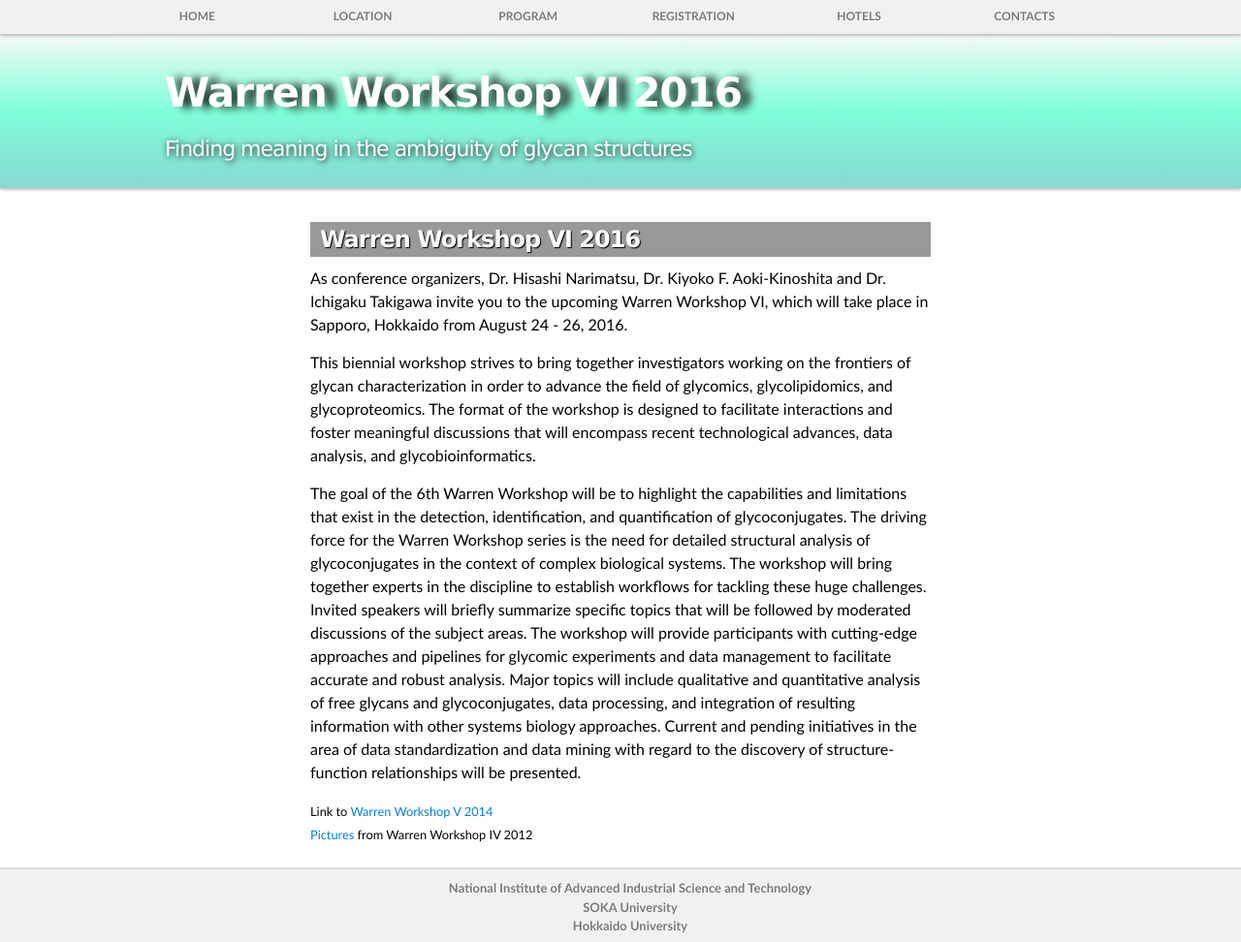
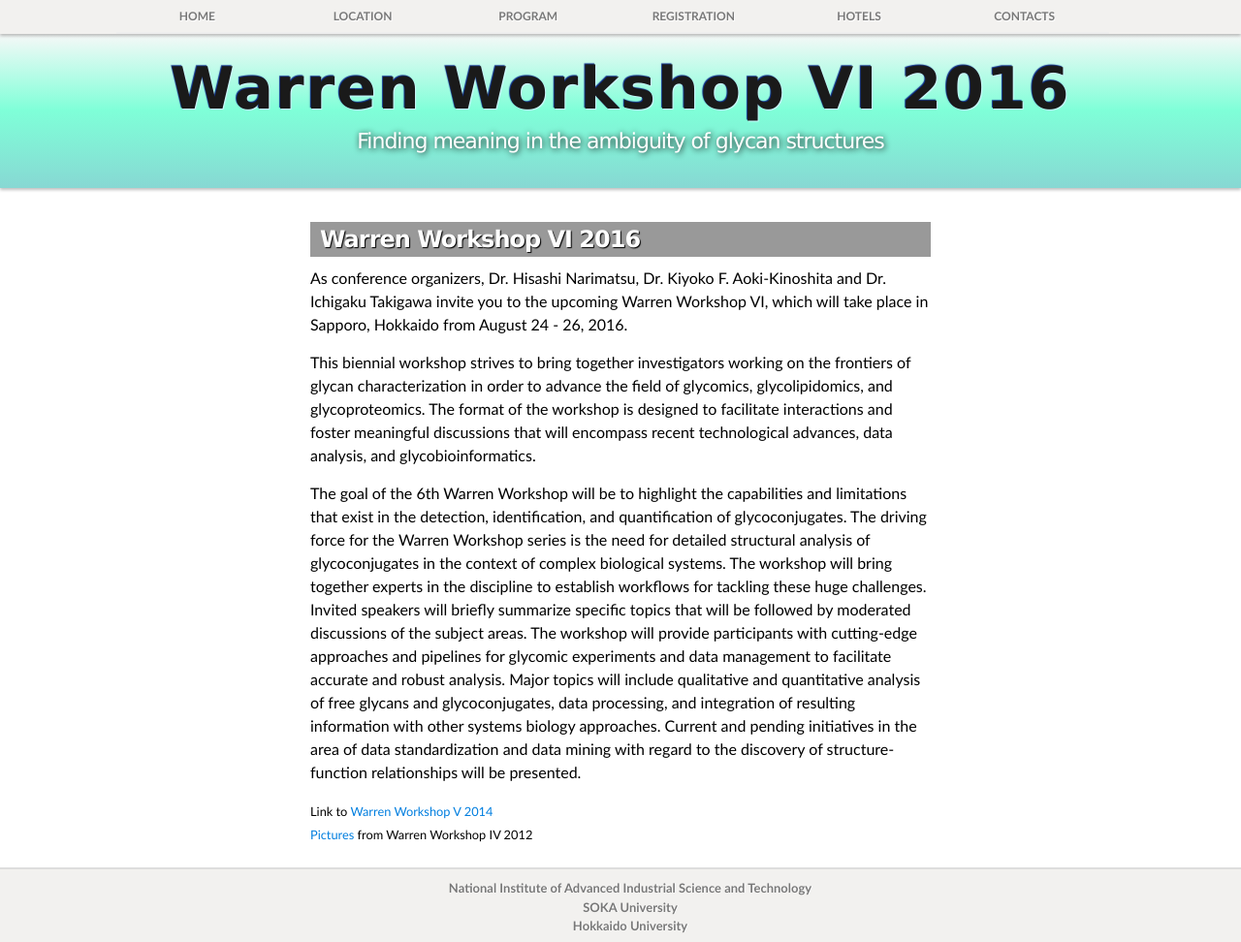
Before and after one commit to yamazakiM/test_warren2016, a Jekyll site: the page built from index.md, in a window 1280 px wide and 972 px high. Shown: the whole window at 97% size. Built offline with Jekyll 4.4.1, drawn with Linux system fonts in a browser that asks for light colours; nearby versions of some CDN libraries; library files that are not in the unit come from our copies.

Commit message:
Update stylesheet.css

```diff
--- a/stylesheets/stylesheet.css
+++ b/stylesheets/stylesheet.css
@@ -581,13 +581,13 @@
     margin-top:30px;
 }
 
-.topMainVis_title{
+.topMainVis_inner{
   position:relative;
   text-align:center;
   z-index:200;
 }
 
-.h1#title:after {
+.topMainVis_inner:after {
     content: '';
     width: 1px;
     height: 100%;
@@ -595,7 +595,7 @@
     vertical-align: middle;
 }
 
-.topMainVis_inner > h1#title {
+.topMainVis_inner > h1#project_title {
     display: inline-block;
     margin: 0;
     padding: 0;
```
